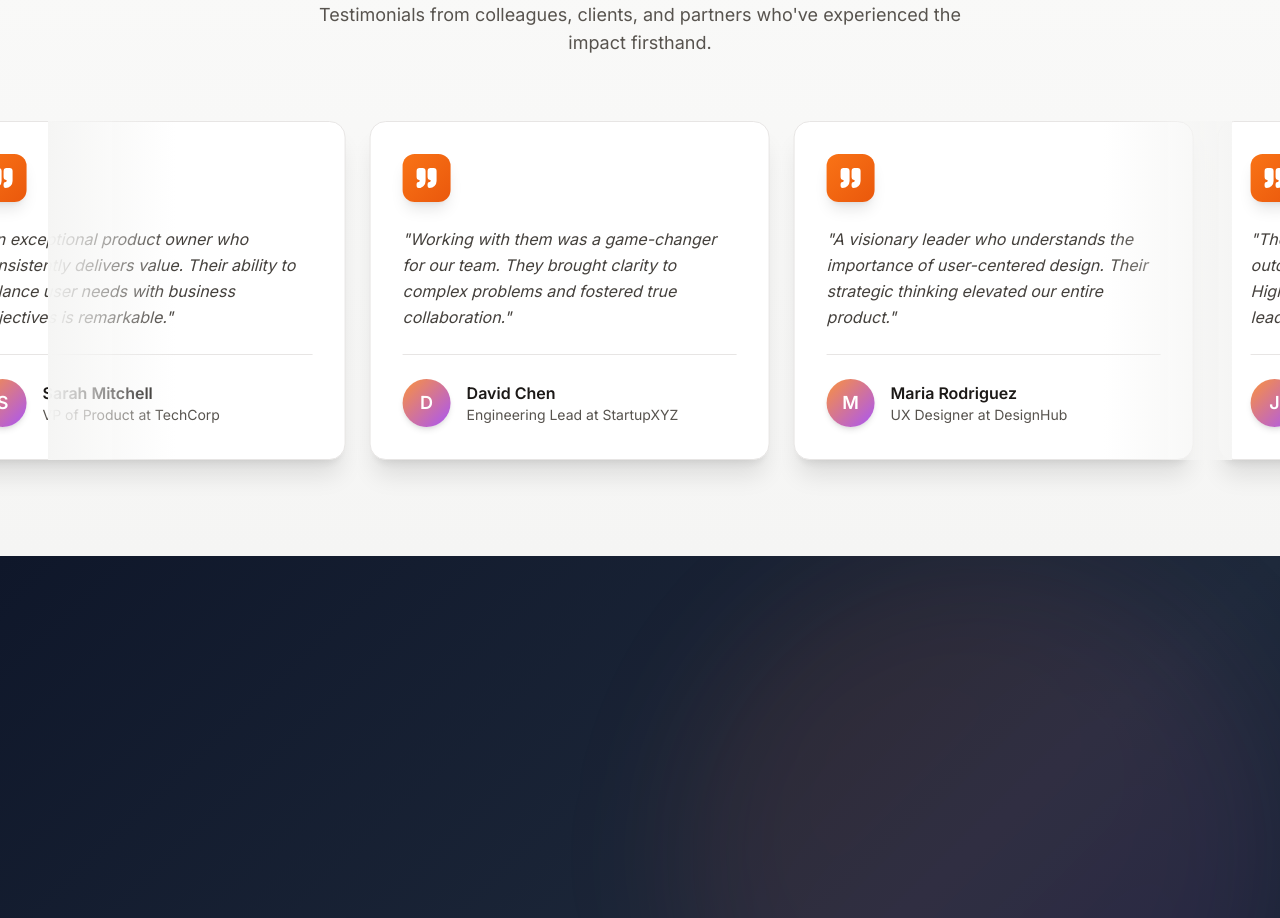
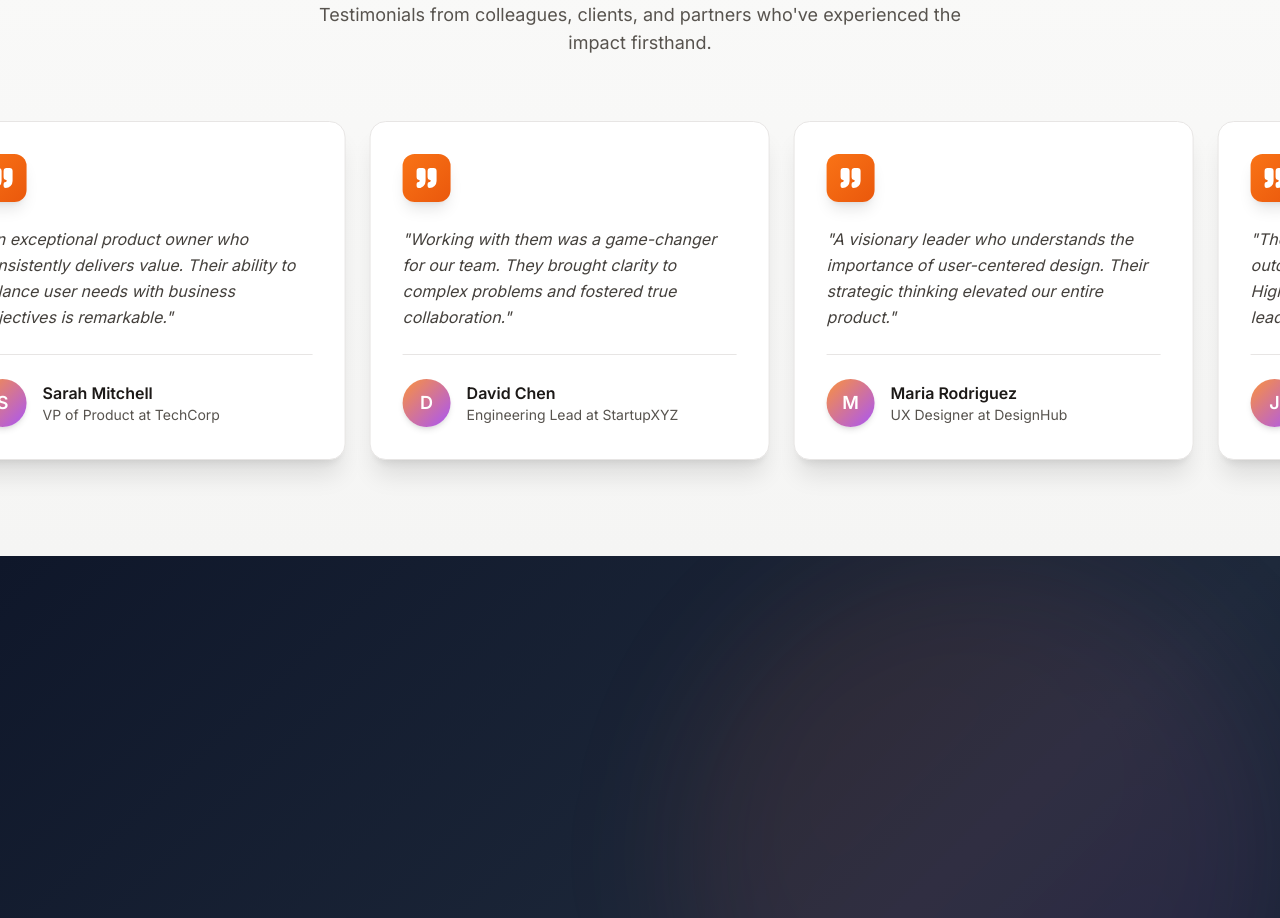
Before and after one commit to ParasBharde/new-product-owner-portfolio, a Next.js app: page / in a window 1280 px wide. Shown: the part 4620-5538 px from the top of the page. Built offline with nearby package versions, Linux system fonts and the light colour scheme; a web font is replaced by a local one.

Commit message:
Removed a transparent div in front of the recommendation section

```diff
--- a/components/sections/RecommendationsSection.tsx
+++ b/components/sections/RecommendationsSection.tsx
@@ -1,8 +1,8 @@
-'use client';
+"use client";
 
-import { Reveal } from '@/components/ui/Reveal';
-import { RECOMMENDATIONS } from '@/lib/constants';
-import { Quote } from 'lucide-react';
+import { Reveal } from "@/components/ui/Reveal";
+import { RECOMMENDATIONS } from "@/lib/constants";
+import { Quote } from "lucide-react";
 
 /**
  * Recommendations Section with infinite scroll animation
@@ -13,7 +13,10 @@ export function RecommendationsSection() {
   const duplicatedRecommendations = [...RECOMMENDATIONS, ...RECOMMENDATIONS];
 
   return (
-    <section id="recommendations" className="py-24 px-6 lg:px-12 bg-gradient-to-b from-stone-50 to-stone-100 overflow-hidden">
+    <section
+      id="recommendations"
+      className="py-24 px-6 lg:px-12 bg-gradient-to-b from-stone-50 to-stone-100 overflow-hidden"
+    >
       <div className="max-w-7xl mx-auto mb-16">
         <Reveal>
           <div className="text-center">
@@ -21,7 +24,8 @@ export function RecommendationsSection() {
               What People Say
             </h2>
             <p className="text-stone-600 text-lg max-w-2xl mx-auto">
-              Testimonials from colleagues, clients, and partners who've experienced the impact firsthand.
+              Testimonials from colleagues, clients, and partners who've
+              experienced the impact firsthand.
             </p>
           </div>
         </Reveal>
@@ -30,8 +34,6 @@ export function RecommendationsSection() {
       {/* Scrolling Container */}
       <div className="relative">
         {/* Gradient overlays for fade effect */}
-        <div className="absolute left-0 top-0 bottom-0 w-32 bg-gradient-to-r from-stone-100 to-transparent z-10 pointer-events-none" />
-        <div className="absolute right-0 top-0 bottom-0 w-32 bg-gradient-to-l from-stone-100 to-transparent z-10 pointer-events-none" />
 
         {/* Scrolling track */}
         <div className="flex gap-6 animate-scroll-left hover:pause-animation">
```
